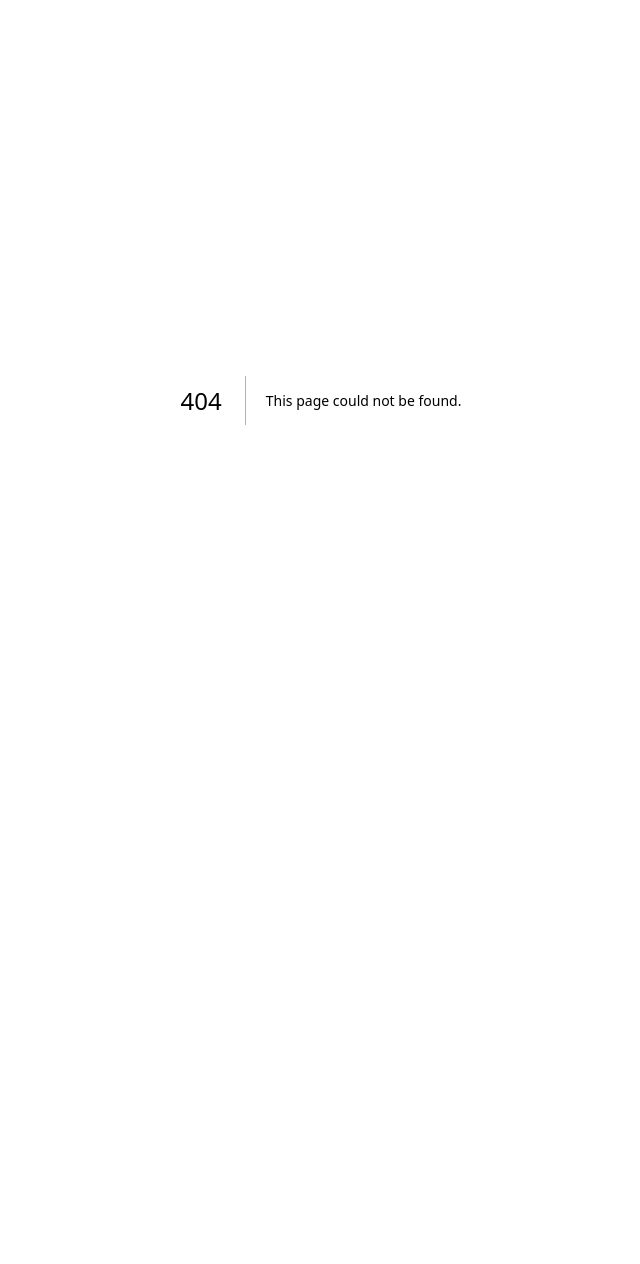
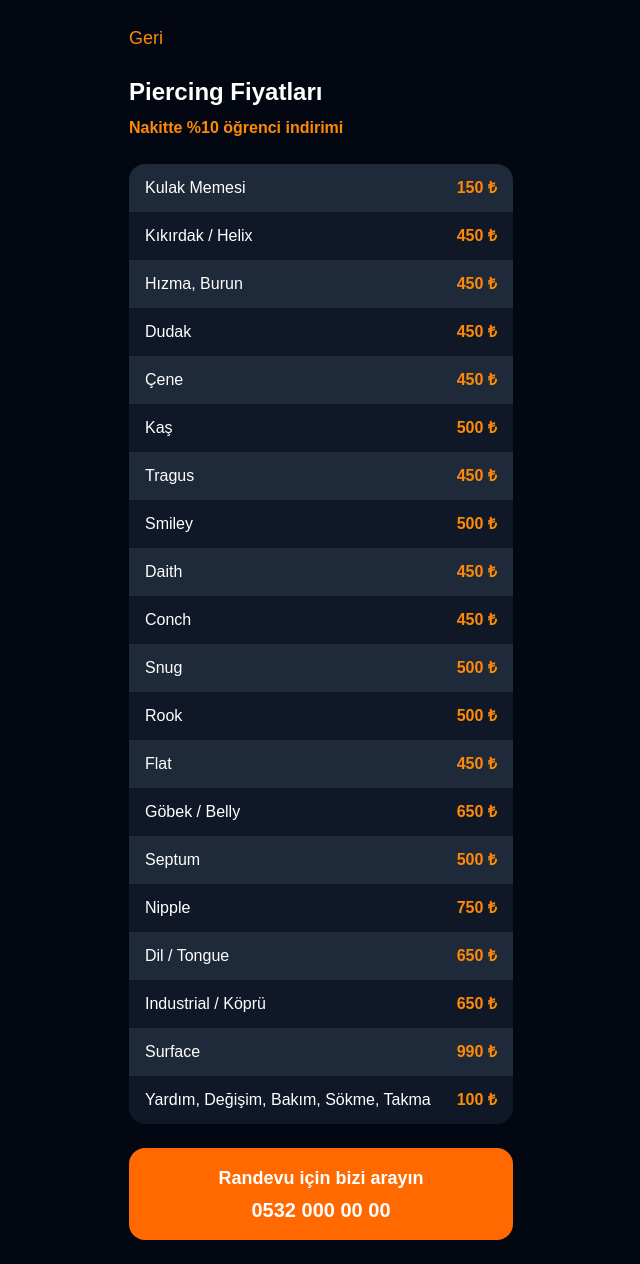
Before and after one commit to yalovaink77-cloud/piercingconnect-v2, a Next.js app: page /fiyatlar in a window 1280 px wide. Before the commit this address had no page. Shown: the whole page, without its empty margins (319-959 px from the left). Before the commit the page ends 800 px from the top, so only its background shows below. Built offline with nearby package versions, Linux system fonts and the light colour scheme.

Commit message:
fiyat listesi eklendi

```diff
--- /dev/null
+++ b/app/fiyatlar/page.tsx
@@ -0,0 +1,48 @@
+export default function Fiyatlar() {
+  const fiyatlar = [
+    { isim: 'Kulak Memesi', fiyat: 150 },
+    { isim: 'Kıkırdak / Helix', fiyat: 450 },
+    { isim: 'Hızma, Burun', fiyat: 450 },
+    { isim: 'Dudak', fiyat: 450 },
+    { isim: 'Çene', fiyat: 450 },
+    { isim: 'Kaş', fiyat: 500 },
+    { isim: 'Tragus', fiyat: 450 },
+    { isim: 'Smiley', fiyat: 500 },
+    { isim: 'Daith', fiyat: 450 },
+    { isim: 'Conch', fiyat: 450 },
+    { isim: 'Snug', fiyat: 500 },
+    { isim: 'Rook', fiyat: 500 },
+    { isim: 'Flat', fiyat: 450 },
+    { isim: 'Göbek / Belly', fiyat: 650 },
+    { isim: 'Septum', fiyat: 500 },
+    { isim: 'Nipple', fiyat: 750 },
+    { isim: 'Dil / Tongue', fiyat: 650 },
+    { isim: 'Industrial / Köprü', fiyat: 650 },
+    { isim: 'Surface', fiyat: 990 },
+    { isim: 'Yardım, Değişim, Bakım, Sökme, Takma', fiyat: 100 },
+  ]
+
+  return (
+    <main className="min-h-screen bg-gray-950 p-6">
+      <div className="w-full max-w-sm mx-auto">
+        <a href="/" className="text-orange-400 text-lg mb-6 block">Geri</a>
+        <h1 className="text-2xl font-bold text-white mb-2">Piercing Fiyatları</h1>
+        <p className="text-orange-400 mb-6 font-semibold">Nakitte %10 öğrenci indirimi</p>
+
+        <div className="rounded-2xl overflow-hidden">
+          {fiyatlar.map((item, index) => (
+            <div key={index} className={`flex justify-between items-center px-4 py-3 ${index % 2 === 0 ? 'bg-gray-800' : 'bg-gray-900'}`}>
+              <span className="text-white text-base">{item.isim}</span>
+              <span className="text-orange-400 font-bold text-base">{item.fiyat} ₺</span>
+            </div>
+          ))}
+        </div>
+
+        <div className="mt-6 bg-orange-500 rounded-2xl p-4 text-center">
+          <p className="text-white font-bold text-lg">Randevu için bizi arayın</p>
+          <p className="text-white text-xl font-bold mt-1">0532 000 00 00</p>
+        </div>
+      </div>
+    </main>
+  )
+}
--- a/app/page.tsx
+++ b/app/page.tsx
@@ -6,6 +6,7 @@ export default function Home() {
         <p className="text-gray-400 mb-10">Dovme ve Piercing Studyosu</p>
         <div className="flex flex-col gap-4">
           <a href="/bakim" className="bg-white text-gray-900 text-xl font-semibold py-5 rounded-2xl block">Bakim Talimatlari</a>
+          <a href="/fiyatlar" className="bg-yellow-500 text-gray-900 text-xl font-semibold py-5 rounded-2xl block">Piercing Fiyatlari</a>
           <a href="/randevu" className="bg-orange-500 text-white text-xl font-semibold py-5 rounded-2xl block">Randevu Al</a>
           <a href="/giris" className="bg-gray-800 text-white text-xl font-semibold py-5 rounded-2xl block">Giris Yap / Kayit Ol</a>
         </div>
```
